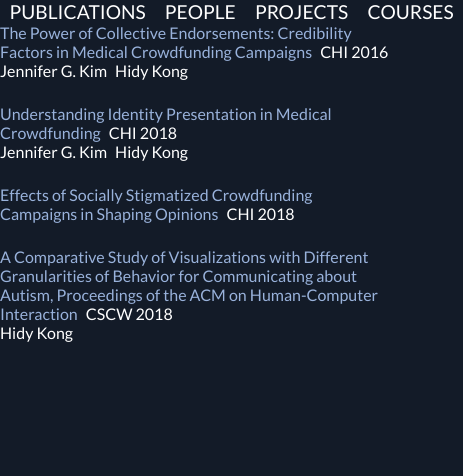
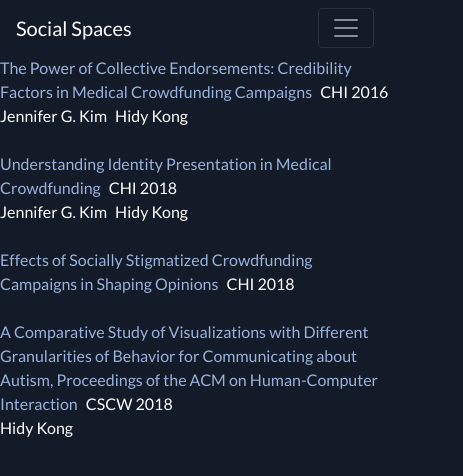
Before and after one commit to quvaba/jsontest, a React (Create React App) app: page / in a window 390 px wide. Shown: the top 476 px of the page, 463 px wide, since content can reach past the window. Built offline with nearby package versions, Linux system fonts and the light colour scheme.

Commit message:
nav bar now responsive

```diff
--- a/package.json
+++ b/package.json
@@ -3,16 +3,18 @@
   "version": "0.1.0",
   "private": true,
   "dependencies": {
+    "bootstrap": "^4.1.3",
     "react": "^16.5.2",
     "react-dom": "^16.5.2",
-    "react-scripts": "1.1.5"
+    "react-scripts": "1.1.5",
+    "reactstrap": "^6.5.0"
   },
   "scripts": {
     "start": "react-scripts start",
     "build": "react-scripts build",
     "test": "react-scripts test --env=jsdom",
     "eject": "react-scripts eject",
-    "deploy" : "npm run build&&gh-pages -d build"
+    "deploy": "npm run build&&gh-pages -d build"
   },
   "homepage": "https://quvaba.github.io/jsontest",
   "devDependencies": {
--- a/src/App.js
+++ b/src/App.js
@@ -1,3 +1,4 @@
+import 'bootstrap/dist/css/bootstrap.min.css';
 import React, { Component } from 'react';
 import './App.css';
 import pagesJson from './pages.json';
@@ -7,6 +8,7 @@
 import publicationsJson from './publications.json';
 import {getMatchingAuthors} from './utils/utils.js'
 import Grid from '@material-ui/core/Grid';
+import {Nav, NavItem, Navbar, NavbarBrand, NavbarToggler, Collapse} from 'reactstrap';
 
 // 1. grid margins (including project pages)
 
@@ -72,10 +74,22 @@
   constructor(props){
     super(props);
     this.handleClick = this.handleClick.bind(this);
+
+    this.toggle = this.toggle.bind(this);
+    this.state = {
+      isOpen: false
+    };
+
   }
 
   handleClick(pageName){
     this.props.loadPage(pageName);
+  }
+
+  toggle() {
+    this.setState({
+      isOpen: !this.state.isOpen
+    });
   }
 
   render(){
@@ -89,7 +103,22 @@
     );
 
     return(
-      <div className="NavBar"> {pages} </div>
+      <div className="NavBar">
+      <Navbar className="navbar-dark" expand="md">
+
+          <NavbarBrand href="/">Social Spaces</NavbarBrand>
+          <NavbarToggler onClick={this.toggle} />
+
+      <Collapse isOpen={this.state.isOpen} navbar>
+
+      <Nav navbar>
+      {pages}
+      </Nav>
+
+      </Collapse>
+
+      </Navbar>
+      </div>
     );
   }
 }
```
